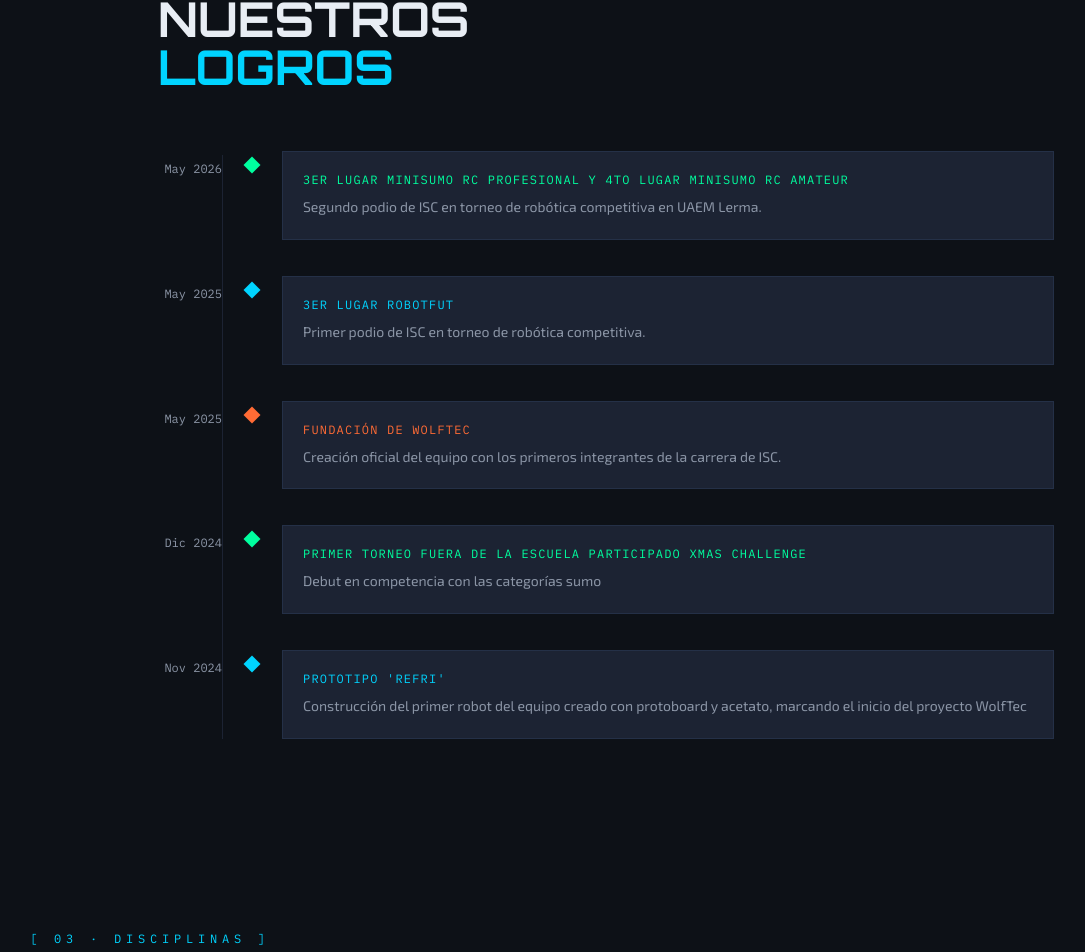
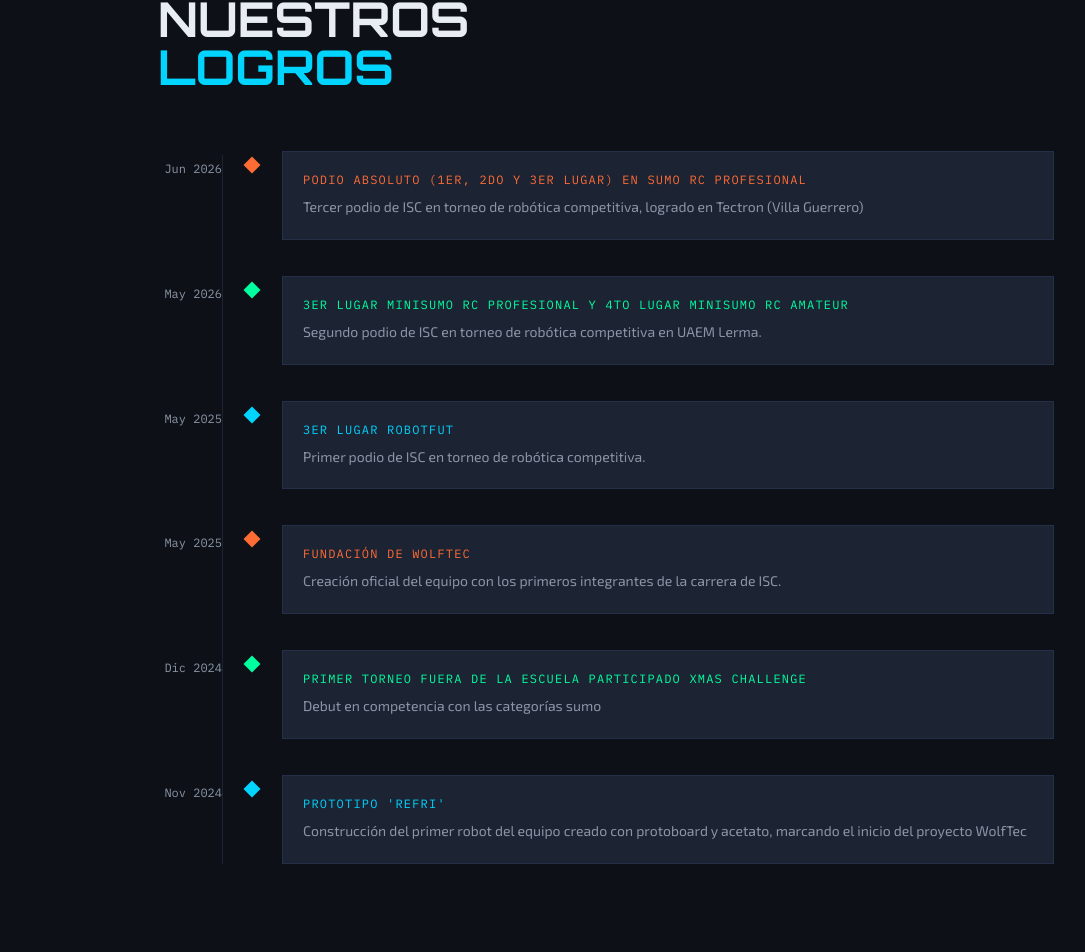
Before and after one commit to Kedap/wolftech, a React (Vite) app: page / in a window 1280 px wide. Shown: the part 1943-2895 px from the top of the page, without its empty margins (34-1119 px from the left). Built offline with nearby package versions, Linux system fonts and the light colour scheme.

Commit message:
feat(Archievents): agregar podio de villa guerror

```diff
--- a/src/components/Achievements.jsx
+++ b/src/components/Achievements.jsx
@@ -1,4 +1,10 @@
 const ITEMS = [
+  {
+    year: "Jun 2026",
+    title: "Podio absoluto (1er, 2do y 3er lugar) en Sumo RC Profesional",
+    desc: "Tercer podio de ISC en torneo de robótica competitiva, logrado en Tectron (Villa Guerrero)",
+    color: "wolf_orange",
+  },
   {
     year: "May 2026",
     title: "3er lugar minisumo rc profesional y 4to lugar minisumo rc amateur",
@@ -48,8 +54,7 @@
           className="reveal font-display font-bold text-4xl sm:text-5xl text-wolf_white mb-16"
           style={{ transitionDelay: "0.1s" }}
         >
-          NUESTROS{" "}
-          <span className="text-wolf_blue block">LOGROS</span>
+          NUESTROS <span className="text-wolf_blue block">LOGROS</span>
         </h2>
 
         <div className="relative">
```
